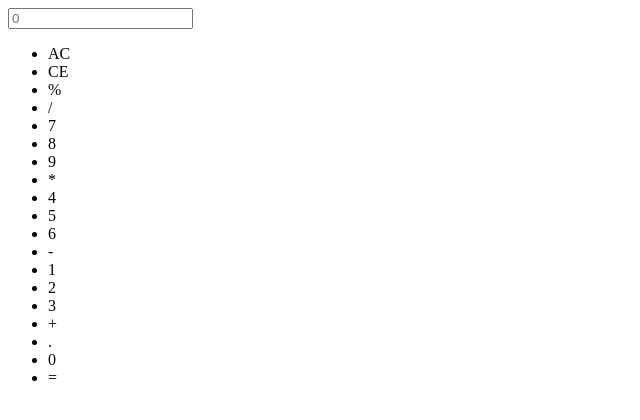
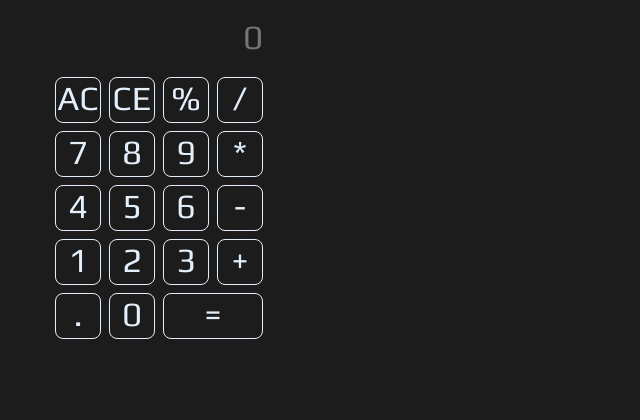
Before and after one commit to bnoden/fcc-calculator, a plain HTML site: page index.html in a window 1280 px wide. Shown: the whole page, without its empty margins (0-640 px from the left). Drawn offline with nearby package versions, Linux system fonts and the light colour scheme.

Commit message:
remove non-folder

```diff
--- a/index.html
+++ b/index.html
@@ -3,7 +3,7 @@
 <head>
   <link href='https://fonts.googleapis.com/css?family=Play' rel='stylesheet' type='text/css'>
     <title>fcc-jsCalculator</title>
-    <link rel="css/stylesheet" href="style.css">
+    <link rel="stylesheet" href="style.css">
     <script src="https://code.jquery.com/jquery-1.12.3.min.js"></script>
     <script src="script.js"></script>
 </head>
--- a/style.css
+++ b/style.css
@@ -15,7 +15,7 @@ body {
 	background: #1c1c1c;
 }
 
-.textbox {
+#input {
   font-family: 'Play', sans-serif;
 	width: 210px;
 	height: 40px;
```
